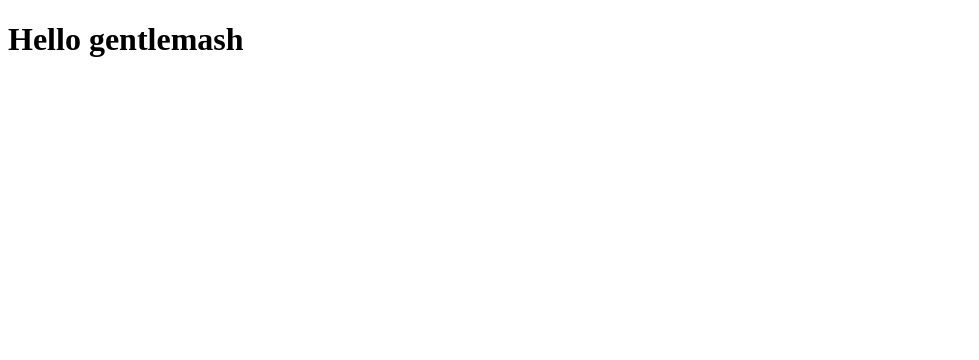
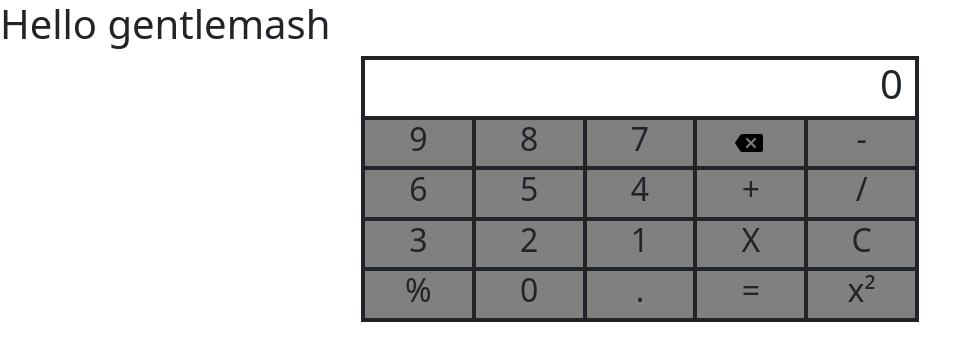
Before and after one commit to Fakipo/Clock, a plain HTML site: page calculator.html in a window 1280 px wide. Shown: the whole page, without its empty margins (0-979 px from the left). Drawn offline with nearby package versions, Linux system fonts and the light colour scheme.

Commit message:
Added the new calculator UI and basic logic

```diff
--- a/calculator.html
+++ b/calculator.html
@@ -5,9 +5,103 @@
     <meta http-equiv="X-UA-Compatible" content="IE=edge">
     <meta name="viewport" content="width=device-width, initial-scale=1.0">
     <title>Document</title>
+    <link href="https://cdn.jsdelivr.net/npm/bootstrap@5.0.2/dist/css/bootstrap.min.css" rel="stylesheet" integrity="sha384-EVSTQN3/azprG1Anm3QDgpJLIm9Nao0Yz1ztcQTwFspd3yD65VohhpuuCOmLASjC" crossorigin="anonymous">
 </head>
 <body>
+<style>
+    .col{
+        border-style: solid;
+        border-width: 2px;
+        background-color:gray;
+    }
+
+    #leaderboard{
+        background-color:white;
+    }
+</style>
 <script src = "calculator.js"></script>
     <h1>Hello gentlemash</h1>
-</body>
+    <div class="container">
+        <div class="col-md-6 offset-md-3" style="border-style: solid; border-width: 2px;">
+            <div class="row justify-content-evenly">
+                <div class = "row justify-content-center">
+                    <div class="col" id = "leaderboard">
+                        <h1 class="text-end" id = "fnum">0</h1>
+                    </div>
+                </div>
+                <div class="row justify-content-center">
+                    <div class="col">
+                        <h2 class = text-center id = "9" onclick="appendNum(9)">9</h2>
+                    </div>
+                    <div class="col">
+                        <h2 class = text-center id = "8" onclick="appendNum(8)"> 8</h2>
+                    </div>
+                    <div class="col">
+                        <h2 class = text-center id = "7" onclick="appendNum(7)">7</h2>
+                    </div>
+                    <div class="col">
+                        <img src = "backspace.png" alt = "Erase" onclick="backspace()" style="margin-left: 30%; margin-top: 10%;">
+                    </div>
+                    <div class="col">
+                        <h2 class = text-center>-</h2>
+                    </div>
+                </div>
+
+            <div class="row justify-content-center">
+                    <div class="col" >
+                        <h2 class = text-center id = "6" onclick="appendNum(6)">6</h2>
+                    </div>
+                    <div class="col" >
+                       <h2 class = text-center id = "5" onclick="appendNum(5)">5</h2>
+                    </div>
+                    <div class="col" >
+                        <h2 class = text-center id = "4" onclick="appendNum(4)">4</h2>
+                    </div>
+                    <div class="col">
+                        <h2 class = text-center>+</h2>
+                    </div>
+                    <div class="col">
+                        <h2 class = text-center>/</h2>
+                    </div>
+                </div>
+
+            <div class="row justify-content-center">
+                <div class="col">
+                    <h2 class = text-center id = "3" onclick="appendNum(3)">3</h2>
+                </div>
+                <div class="col">
+                    <h2 class = text-center id = "2" onclick="appendNum(2)">2</h2>
+                </div>
+                <div class="col">
+                    <h2 class = text-center id = "1" onclick="appendNum(1)">1</h2>
+                </div>
+                <div class="col">
+                    <h2 class = text-center>X</h2>
+                </div>
+                <div class="col">
+                    <h2 class = text-center  id = "0" onclick="reset()">C</h2>
+                </div>
+            </div>
+
+            <div class="row justify-content-center">
+                <div class="col">
+                    <h2 class = text-center id = "%">%</h2>
+                </div>
+                <div class="col">
+                    <h2 class = text-center id = "0" onclick="appendNum(0)">0</h2>
+                </div>
+                <div class="col">
+                    <h2 class = text-center>.</h2>
+                </div>
+                <div class="col">
+                    <h2 class = text-center>=</h2>
+                </div>
+                <div class="col">
+                    <h2 class = text-center>x²</h2>
+                </div>
+            </div>
+            </div>
+        </div>
+    </div>
+    </body>
 </html>
--- a/calculator.js
+++ b/calculator.js
@@ -1,3 +1,4 @@
+let globalBuffer1 = 0;
 
 function add(num1, num2){
     return num1+num2;
@@ -16,3 +17,34 @@ let divide = function(num1, num2){
         alert(' Arithmetic error ')
     }
 }
+
+function appendNum(num){
+        let temp = document.getElementById('fnum').innerText;
+
+        if(temp == 0){
+            document.getElementById('fnum').innerText = num;
+        }
+        else if ((+temp + +num)>999999) {
+            alert('Number limit exceeded');
+            return;
+        }
+        else{
+            document.getElementById('fnum').innerText = String(temp) + String(num);
+        }
+}
+
+function reset(){
+    document.getElementById('fnum').innerText = 0;
+}
+
+function backspace(){
+    let temp = document.getElementById('fnum').innerText;
+    if(temp != 0){
+        if(temp > 9)
+        document.getElementById('fnum').innerText = temp.substring(0,(temp.length-1));
+        else{
+            document.getElementById('fnum').innerText = 0;
+        }
+    }
+
+}
```
Also changed, not shown: backspace.png (added).
